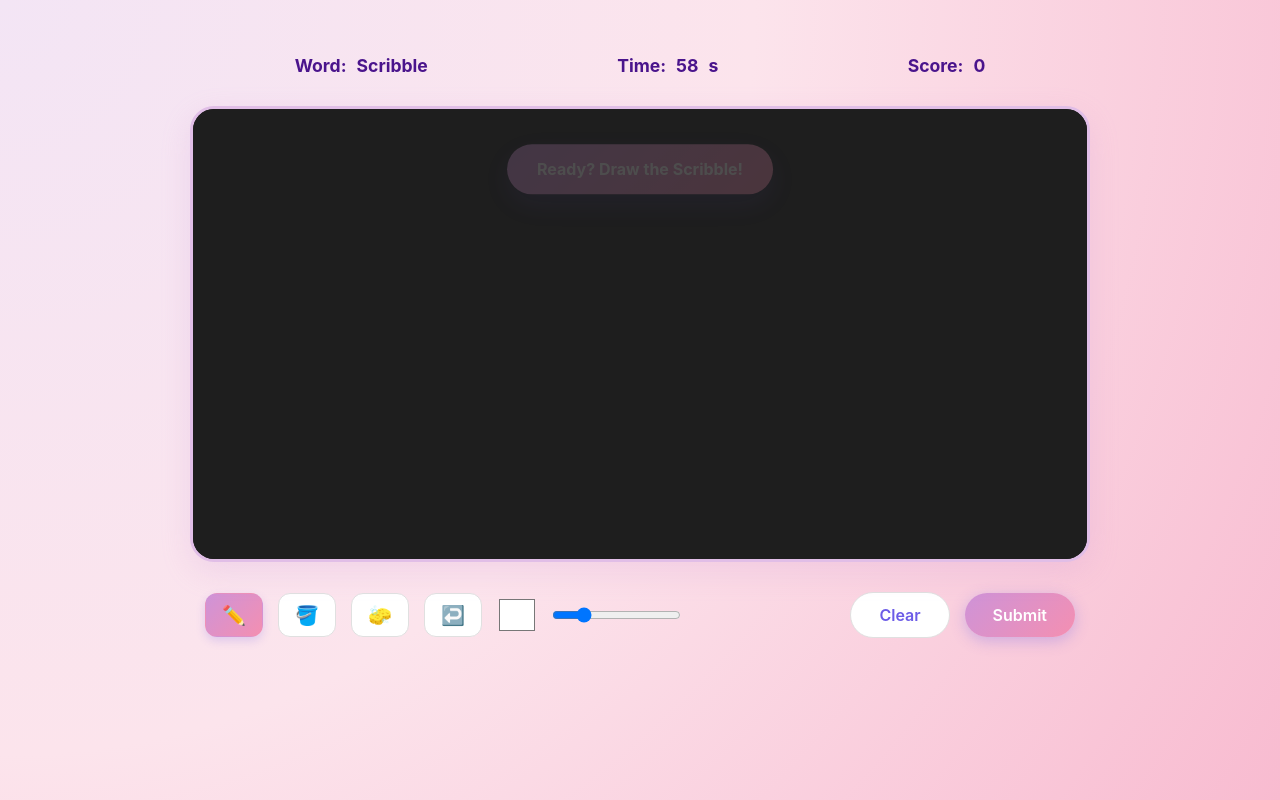
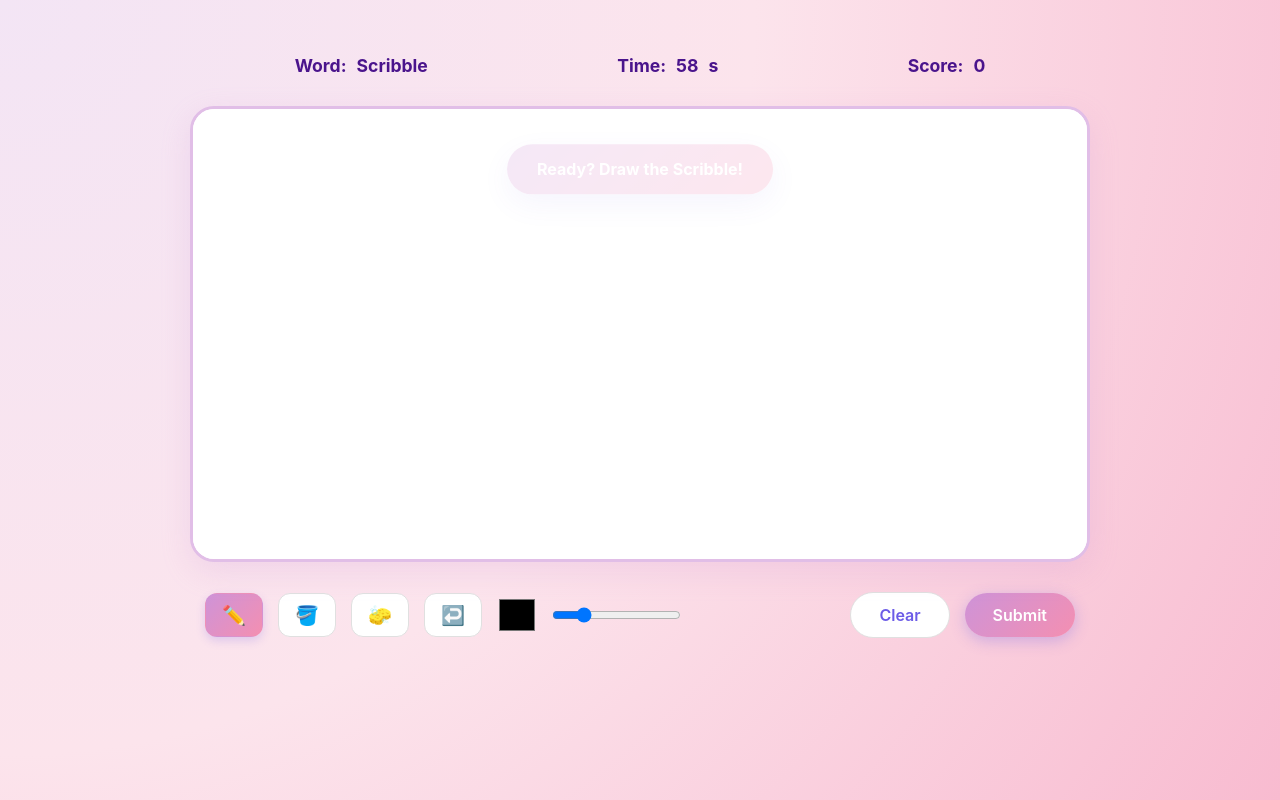
Before and after one commit to sreeyajayan2-png/ScribblePlay, a website built with Vite: page index.html in a window 1280 px wide. Both pictures are taken after a click on the button "Start Game". Built offline with nearby package versions, Linux system fonts and the light colour scheme; some packages are replaced by stand-ins of ours; no server answers; the database is empty.

Commit message:
Revert to white board and prepare for public access

```diff
--- a/index.html
+++ b/index.html
@@ -47,7 +47,7 @@
                     <button id="tool-fill" class="tool-btn" title="Paint Bucket">🪣</button>
                     <button id="tool-eraser" class="tool-btn" title="Eraser">🧽</button>
                     <button id="tool-undo" class="tool-btn" title="Undo">↩️</button>
-                    <input type="color" id="color-picker" value="#ffffff">
+                    <input type="color" id="color-picker" value="#000000">
                     <input type="range" id="brush-size" min="1" max="20" value="5">
                 </div>
                 <div class="tool-group">
--- a/main.js
+++ b/main.js
@@ -125,7 +125,7 @@ function setupEventListeners() {
         ctx.lineJoin = 'round';
 
         if (state.currentTool === 'eraser') {
-            ctx.strokeStyle = '#1e1e1e';
+            ctx.strokeStyle = '#ffffff';
             ctx.lineWidth = document.getElementById('brush-size').value * 4;
         } else {
             ctx.strokeStyle = document.getElementById('color-picker').value;
@@ -249,7 +249,7 @@ function resizeCanvas() {
 }
 
 function clearCanvas() {
-    ctx.fillStyle = '#1e1e1e';
+    ctx.fillStyle = '#ffffff';
     ctx.fillRect(0, 0, canvas.width, canvas.height);
 
     // Reset path state
@@ -285,7 +285,7 @@ function undo() {
     const img = new Image();
     img.src = previousState;
     img.onload = () => {
-        ctx.fillStyle = '#1e1e1e';
+        ctx.fillStyle = '#ffffff';
         ctx.fillRect(0, 0, canvas.width, canvas.height);
         ctx.drawImage(img, 0, 0);
     };
--- a/style.css
+++ b/style.css
@@ -10,8 +10,8 @@
     --glass-border: rgba(255, 255, 255, 0.3);
     --border-radius: 24px;
     --shadow: 0 10px 30px rgba(206, 147, 216, 0.2);
-    --canvas-bg: #1e1e1e;
-    /* Black Canvas */
+    --canvas-bg: #ffffff;
+    /* White Canvas */
 }
 
 * {
```
